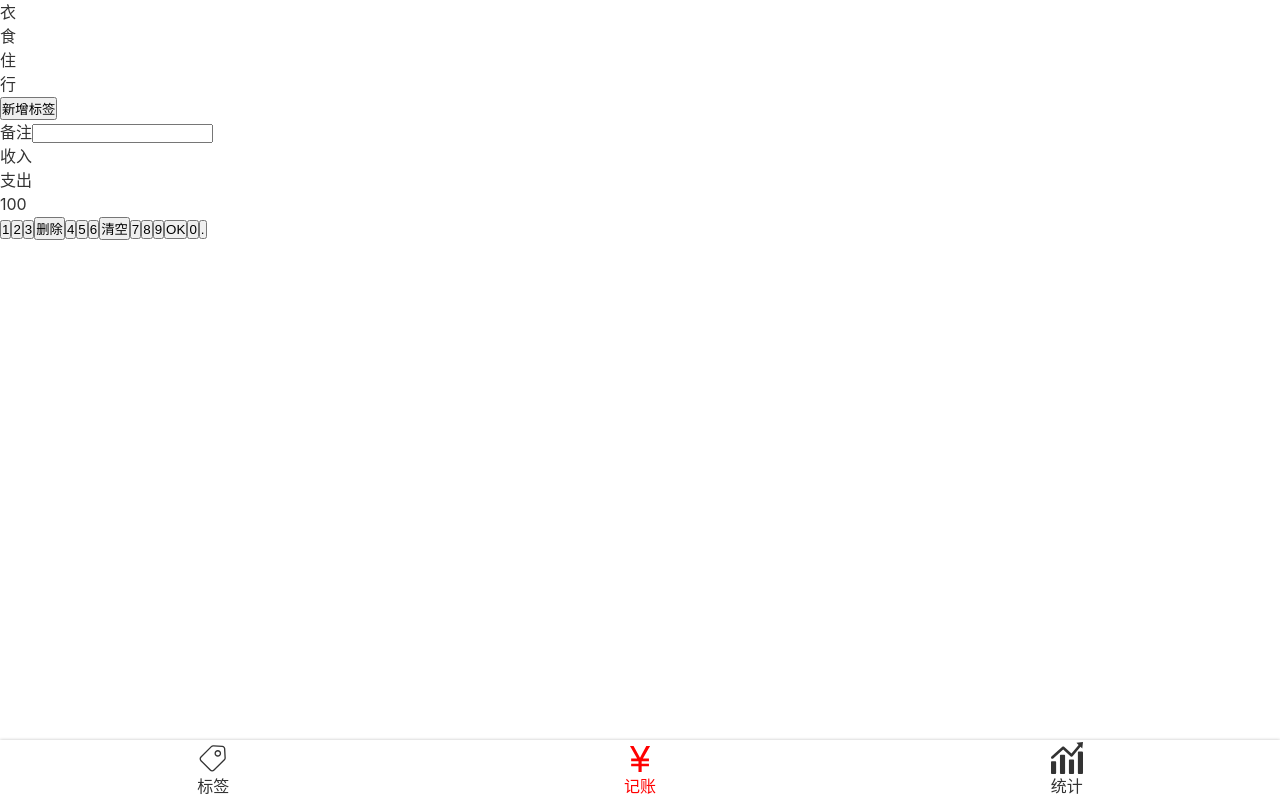
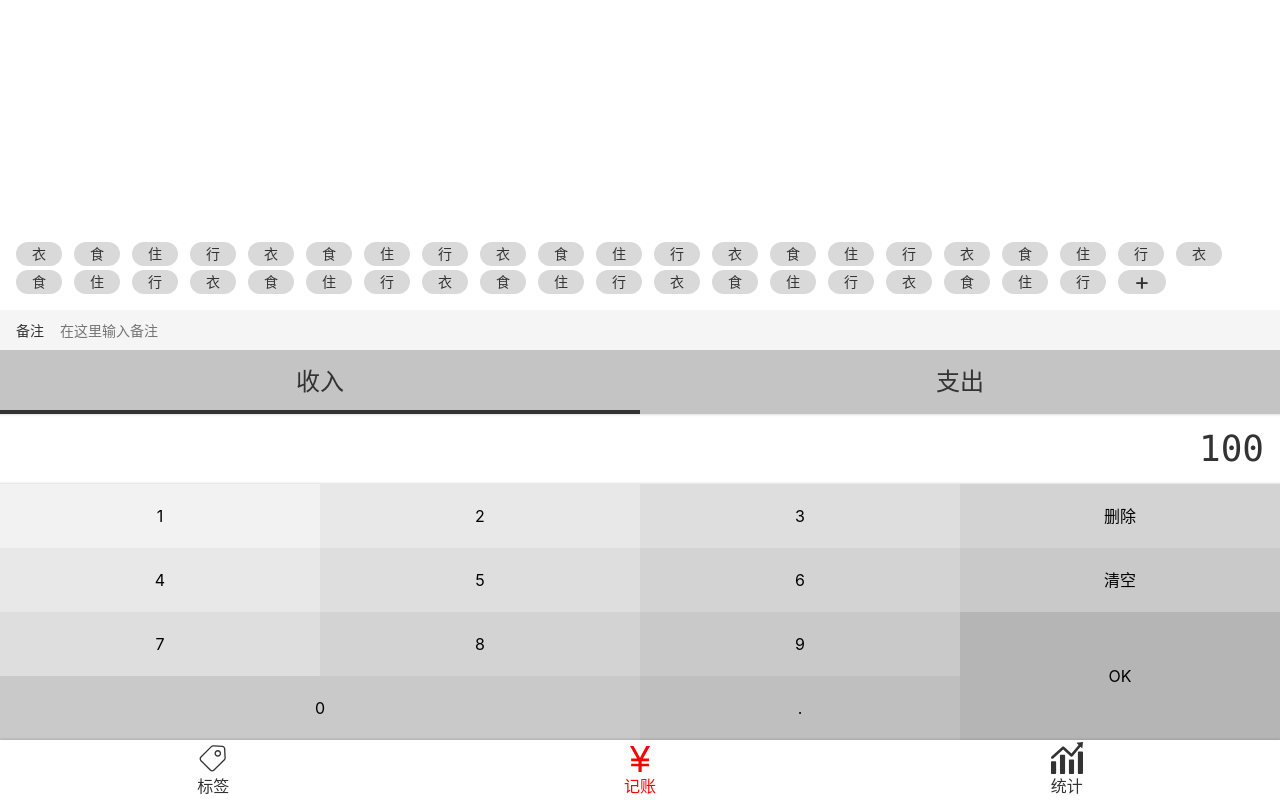
Before and after one commit to Rokixy/booking, a Vue app: page /#/money in a window 1280 px wide. Built offline with nearby package versions, Linux system fonts and the light colour scheme.

Commit message:
add html & css for money page

```diff
--- a/src/App.vue
+++ b/src/App.vue
@@ -1,5 +1,5 @@
 <template>
-  <div id="app">
+  <div>
     <router-view></router-view>
   </div>
 </template>
@@ -8,12 +8,11 @@
 @import "~@/assets/style/reset.scss";
 @import "~@/assets/style/helper.scss";
 body {
-}
-#app {
   -webkit-font-smoothing: antialiased;
   -moz-osx-font-smoothing: grayscale;
   color: #333;
   font-family: $font-hei;
   line-height: 1.5;
+  font-size: 16px;
 }
 </style>
--- a/src/assets/style/helper.scss
+++ b/src/assets/style/helper.scss
@@ -2,4 +2,21 @@
 $font-kai: Baskerville, Georgia, "Liberation Serif", "Kaiti SC", STKaiti, "AR PL UKai CN", "AR PL UKai HK", "AR PL UKai TW", "AR PL UKai TW MBE", "AR PL KaitiM GB", KaiTi, KaiTi_GB2312, DFKai-SB, "TW\-Kai", serif;
 $font-song: Georgia, "Nimbus Roman No9 L", "Songti SC", "Noto Serif CJK SC", "Source Han Serif SC", "Source Han Serif CN", STSong, "AR PL New Sung", "AR PL SungtiL GB", NSimSun, SimSun, "TW\-Sung", "WenQuanYi Bitmap Song", "AR PL UMing CN", "AR PL UMing HK", "AR PL UMing TW", "AR PL UMing TW MBE", PMingLiU, MingLiU, serif;
 
-$color-highlight: #f00
+$color-highlight: #f00;
+
+// placeholder
+%clearFix {
+    &.after{
+        content:'';
+        clear: both;
+        display: block;
+    }
+}
+$color-shadow: rgba(0, 0, 0, 0.25);
+%outerShadow{
+    box-shadow:0 0 3px $color-shadow;
+}
+%innerShadow{
+    box-shadow: inset 0 -3px 3px -3px $color-shadow,
+      inset 0 3px 3px -3px $color-shadow;
+}
--- a/src/assets/style/reset.scss
+++ b/src/assets/style/reset.scss
@@ -7,3 +7,12 @@
   text-decoration: none;
   color: inherit;
 }
+ol, ul{
+  list-style: none;
+}
+button,input{
+  font:inherit;
+}
+:focus{
+  outline: none;
+}
--- a/src/components/Layout.vue
+++ b/src/components/Layout.vue
@@ -1,6 +1,6 @@
 <template>
-  <div class="nav-wrapper">
-    <div class="content">
+  <div class="wrapper" :class="classPrefix&& `${classPrefix}-wrapper`">
+    <div class="content" :class="classPrefix&& `${classPrefix}-content`">
       <slot />
     </div>
     <Nav></Nav>
@@ -10,13 +10,14 @@
 <script lang="ts">
 import Nav from "@/components/Nav.vue";
 export default {
+  props: ["classPrefix"],
   name: "Layout",
   components: { Nav },
 };
 </script>
 
 <style lang="scss" scoped>
-.nav-wrapper {
+.wrapper {
   display: flex;
   flex-direction: column;
   height: 100vh;
--- a/src/components/Nav.vue
+++ b/src/components/Nav.vue
@@ -24,8 +24,8 @@
 <style lang="scss" scoped>
 @import "~@/assets/style/helper.scss";
 nav {
+  @extend %outerShadow;
   display: flex;
-  box-shadow: 0 0 3px rgba(0, 0, 0, 0.25);
   flex-direction: row;
   > .item {
     padding: 2px 0;
--- a/src/views/Money.vue
+++ b/src/views/Money.vue
@@ -1,20 +1,54 @@
 <template>
-  <Layout>
+  <Layout class-prefix="layout">
     <div class="tags">
       <ul class="current">
         <li>衣</li>
         <li>食</li>
         <li>住</li>
         <li>行</li>
+        <li>衣</li>
+        <li>食</li>
+        <li>住</li>
+        <li>行</li>
+        <li>衣</li>
+        <li>食</li>
+        <li>住</li>
+        <li>行</li>
+        <li>衣</li>
+        <li>食</li>
+        <li>住</li>
+        <li>行</li>
+        <li>衣</li>
+        <li>食</li>
+        <li>住</li>
+        <li>行</li>
+        <li>衣</li>
+        <li>食</li>
+        <li>住</li>
+        <li>行</li>
+        <li>衣</li>
+        <li>食</li>
+        <li>住</li>
+        <li>行</li>
+        <li>衣</li>
+        <li>食</li>
+        <li>住</li>
+        <li>行</li>
+        <li>衣</li>
+        <li>食</li>
+        <li>住</li>
+        <li>行</li>
+        <li>衣</li>
+        <li>食</li>
+        <li>住</li>
+        <li>行</li>
+        <li class="new">+</li>
       </ul>
-      <div class="new">
-        <button>新增标签</button>
-      </div>
     </div>
     <div>
       <label class="notes">
         <span class="name">备注</span>
-        <input type="text" />
+        <input type="text" placeholder="在这里输入备注" />
       </label>
     </div>
     <div>
@@ -25,7 +59,7 @@
     </div>
     <div class="numberPad">
       <div class="output">100</div>
-      <div class="buttons">
+      <div class="buttons clearfix">
         <button>1</button>
         <button>2</button>
         <button>3</button>
@@ -37,8 +71,8 @@
         <button>7</button>
         <button>8</button>
         <button>9</button>
-        <button>OK</button>
-        <button>0</button>
+        <button class="ok">OK</button>
+        <button class="zero">0</button>
         <button>.</button>
       </div>
     </div>
@@ -51,5 +85,133 @@
 };
 </script>
 
+<style lang="scss">
+.layout-content {
+  display: flex;
+  flex-direction: column;
+}
+</style>
 <style lang="scss" scoped>
+@import "~@/assets/style/helper.scss";
+.numberPad {
+  .output {
+    @extend %innerShadow;
+    font-size: 36px;
+    font-family: Consolas, monospace;
+    padding: 8px 16px;
+    text-align: right;
+  }
+  .buttons {
+    @extend %clearFix;
+    > button {
+      width: 25%;
+      height: 64px;
+      float: left;
+      background: transparent;
+      border: none;
+      &.ok {
+        height: 64px * 2;
+        float: right;
+      }
+      &.zero {
+        width: 25% * 2;
+      }
+      $bg: #f2f2f2;
+      &:nth-child(1) {
+        background: $bg;
+      }
+      &:nth-child(2),
+      &:nth-child(5) {
+        background: darken($bg, 4%);
+      }
+      &:nth-child(3),
+      &:nth-child(6),
+      &:nth-child(9) {
+        background: darken($bg, 4% * 2);
+      }
+      &:nth-child(4),
+      &:nth-child(7),
+      &:nth-child(10) {
+        background: darken($bg, 4% * 3);
+      }
+      &:nth-child(8),
+      &:nth-child(11),
+      &:nth-child(13) {
+        background: darken($bg, 4% * 4);
+      }
+      &:nth-child(14) {
+        background: darken($bg, 4% * 5);
+      }
+      &:nth-child(12) {
+        background: darken($bg, 4% * 6);
+      }
+    }
+  }
+}
+.types {
+  background: #c4c4c4;
+  display: flex;
+  font-size: 24px;
+  > li {
+    width: 50%;
+    height: 64px;
+    display: flex;
+    justify-content: center;
+    align-items: center;
+    position: relative;
+    &.selected::after {
+      content: "";
+      position: absolute;
+      bottom: 0;
+      left: 0;
+      width: 100%;
+      height: 4px;
+      background: #333;
+    }
+  }
+}
+.notes {
+  font-size: 14px;
+  background: #f5f5f5;
+  display: block;
+  padding-left: 16px;
+  display: flex;
+  align-items: center;
+  .name {
+    padding-right: 16px;
+  }
+  input {
+    height: 40px;
+    flex-grow: 1;
+    background: transparent;
+    border: none;
+    padding-right: 16px;
+  }
+}
+.tags {
+  font-size: 14px;
+  padding: 16px;
+  flex-grow: 1;
+  display: flex;
+  flex-direction: column-reverse;
+  overflow: auto;
+  > .current {
+    display: flex;
+    flex-wrap: wrap;
+    margin-right: -5px;
+    > li {
+      background: #d9d9d9;
+      $h: 24px;
+      height: $h;
+      line-height: $h;
+      border-radius: $h/2;
+      padding: 0 16px;
+      margin-right: 12px;
+      margin-top: 4px;
+      &.new {
+        font-size: 24px;
+      }
+    }
+  }
+}
 </style>
```
